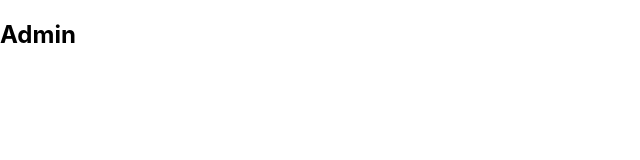
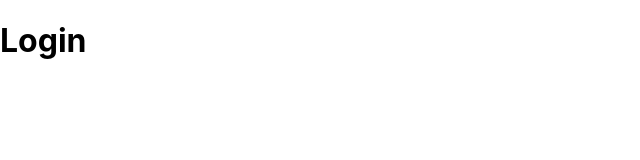
Before and after one commit to lyudad/super_holidays, a React (Create React App) app: page / in a window 1280 px wide. Before the commit this address led to /admin. Shown: the top 160 px of the page, without its empty margins (0-640 px from the left). Built offline with nearby package versions, Linux system fonts and the light colour scheme.

Commit message:
fix bugs

```diff
--- a/src/App.tsx
+++ b/src/App.tsx
@@ -6,7 +6,6 @@ import { accessUser } from './helpers/constants';
 
 const AdminPage = lazy(() => import('./pages/AdminPage'));
 const UserPage = lazy(() => import('./pages/UserPage'));
-const Login = lazy(() => import('./pages/Login'));
 const NotFound = lazy(() => import('./pages/NotFound'));
 
 function App(): JSX.Element {
@@ -14,7 +13,7 @@ function App(): JSX.Element {
     <div className="App">
       <Suspense fallback={<h3>Loading ....</h3>}>
         <Switch>
-          <PublicRoute exact path="/" component={Login} />
+          <PublicRoute exact path="/" />
           <RoleBasedRouting
             exact
             path="/admin"
--- a/src/components/PublicRoute.tsx
+++ b/src/components/PublicRoute.tsx
@@ -1,23 +1,21 @@
-import React from 'react';
+import React, { lazy } from 'react';
 import { Route, Redirect } from 'react-router-dom';
 import { getUserAccess } from '../helpers/constants';
 import { useAppSelector } from '../helpers/utils';
 import selector from '../redux/selectors/selectors';
 
+const Login = lazy(() => import('../pages/Login'));
+
 interface Props {
-  component?: React.ElementType;
   exact?: boolean;
   path?: string;
 }
 
-export default function PublicRoute({
-  component,
-  ...routeProps
-}: Props): JSX.Element {
+export default function PublicRoute({ ...routeProps }: Props): JSX.Element {
   const { user, isLoggedIn } = useAppSelector(selector.getState);
   return (
     <Route {...routeProps}>
-      {isLoggedIn ? <Redirect to={getUserAccess(user)} /> : component}
+      {isLoggedIn ? <Redirect to={getUserAccess(user)} /> : <Login />}
     </Route>
   );
 }
--- a/src/redux/reducers/slice.ts
+++ b/src/redux/reducers/slice.ts
@@ -2,8 +2,8 @@ import { createSlice, PayloadAction } from '@reduxjs/toolkit';
 import { User, TypeUserState } from './types';
 
 const initialState: TypeUserState = {
-  user: { _id: 'asdssafasf', name: 'User', role: 'super' },
-  isLoggedIn: true
+  user: null,
+  isLoggedIn: false
 };
 
 export const userSlice = createSlice({
```
